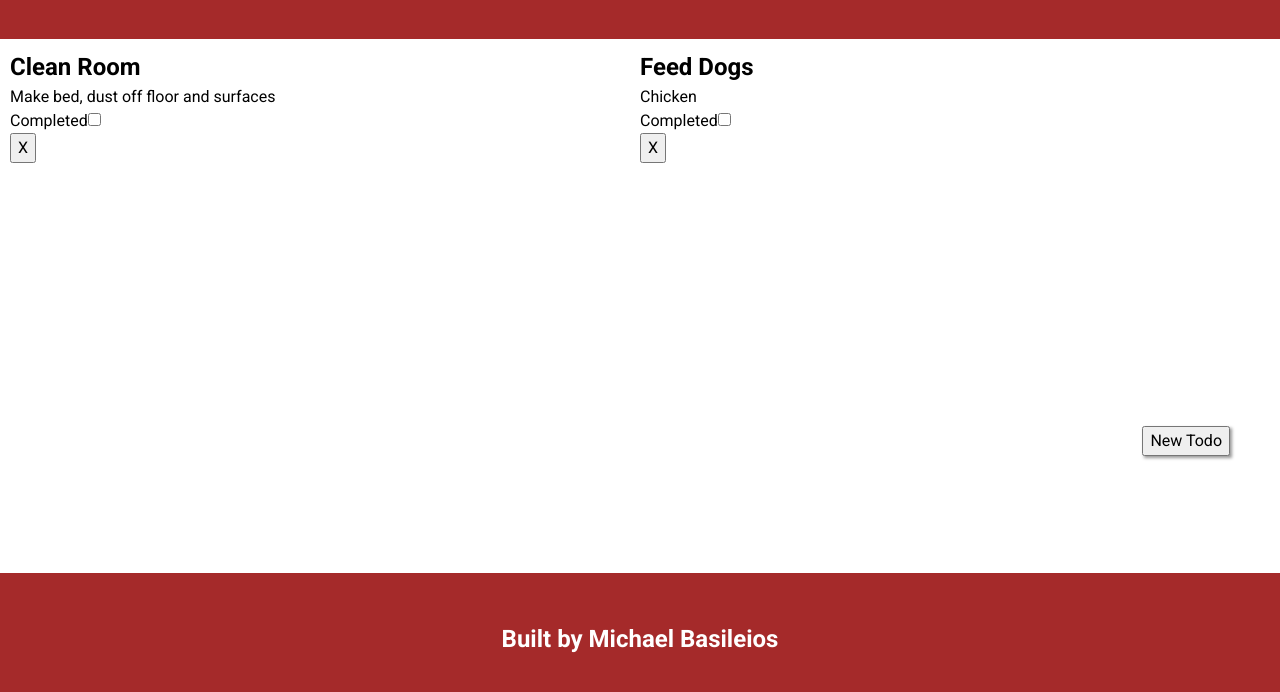
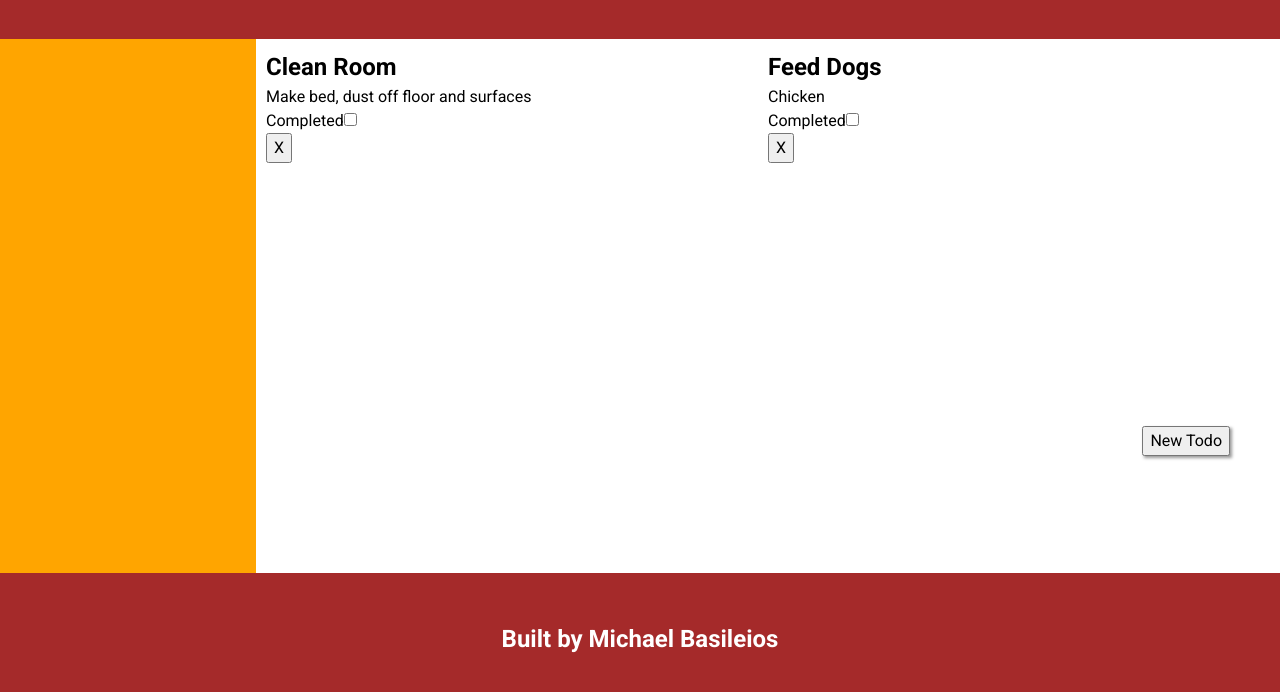
Before and after one commit to michaelbasileios/OP-todo-list, a website built with webpack: page src/index.html in a window 1280 px wide. Shown: the part 94-786 px from the top of the page. Built offline with nearby package versions, Linux system fonts and the light colour scheme.

Commit message:
Create sidebar for project navigation

```diff
--- a/src/index.html
+++ b/src/index.html
@@ -11,7 +11,10 @@
     </header>
     <button id="new-todo-dlg-btn">New Todo</button>
     <dialog id="new-todo-form-dlg"></dialog>
-    <div id="list-container"></div>
+    <section id="main-content">
+        <div id="sidebar"></div>
+        <div id="list-container"></div>
+    </section>
     <footer>
         <h2>Built by Michael Basileios</h2>
     </footer>
--- a/src/render.js
+++ b/src/render.js
@@ -5,7 +5,8 @@ import { setStatus } from "./list-management";
 function renderList(array) {
     const listContainerDiv = document.querySelector("#list-container");
     listContainerDiv.innerHTML = '';
-    array.forEach((item, index) => listContainerDiv.appendChild(generateHTMLElement(item, index)));
+    array.forEach((item, index) =>
+        listContainerDiv.appendChild(generateHTMLElement(item, index)));
 }
 
 //GENERATE DOM ELEMENTS FOR EACH TODO ITEM
--- a/src/styles.css
+++ b/src/styles.css
@@ -34,6 +34,15 @@ header, footer {
     background-color: brown;
     display: grid;
     align-items: center;
+}
+
+#main-content {
+    display: grid;
+    grid-template-columns: 1fr 4fr;
+}
+
+#sidebar {
+    background-color: orange;
 }
 
 #list-container {
```
